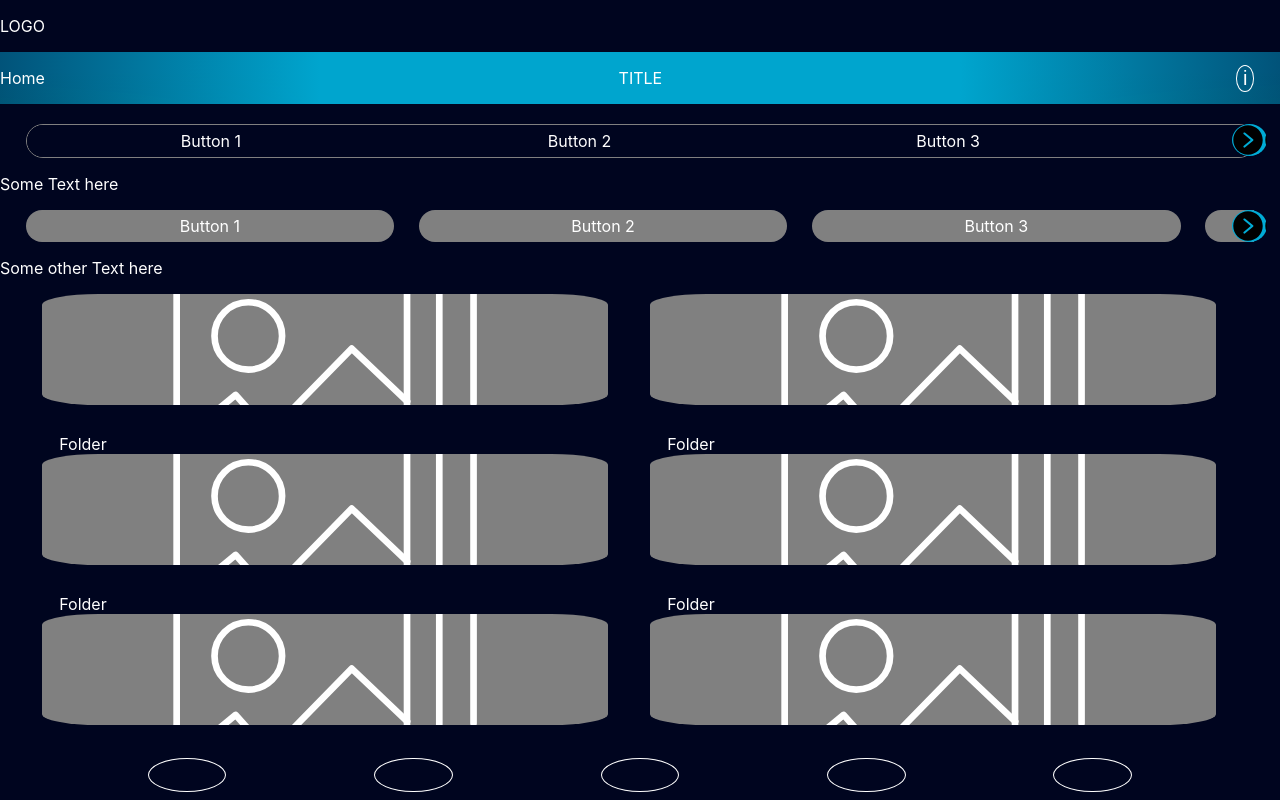
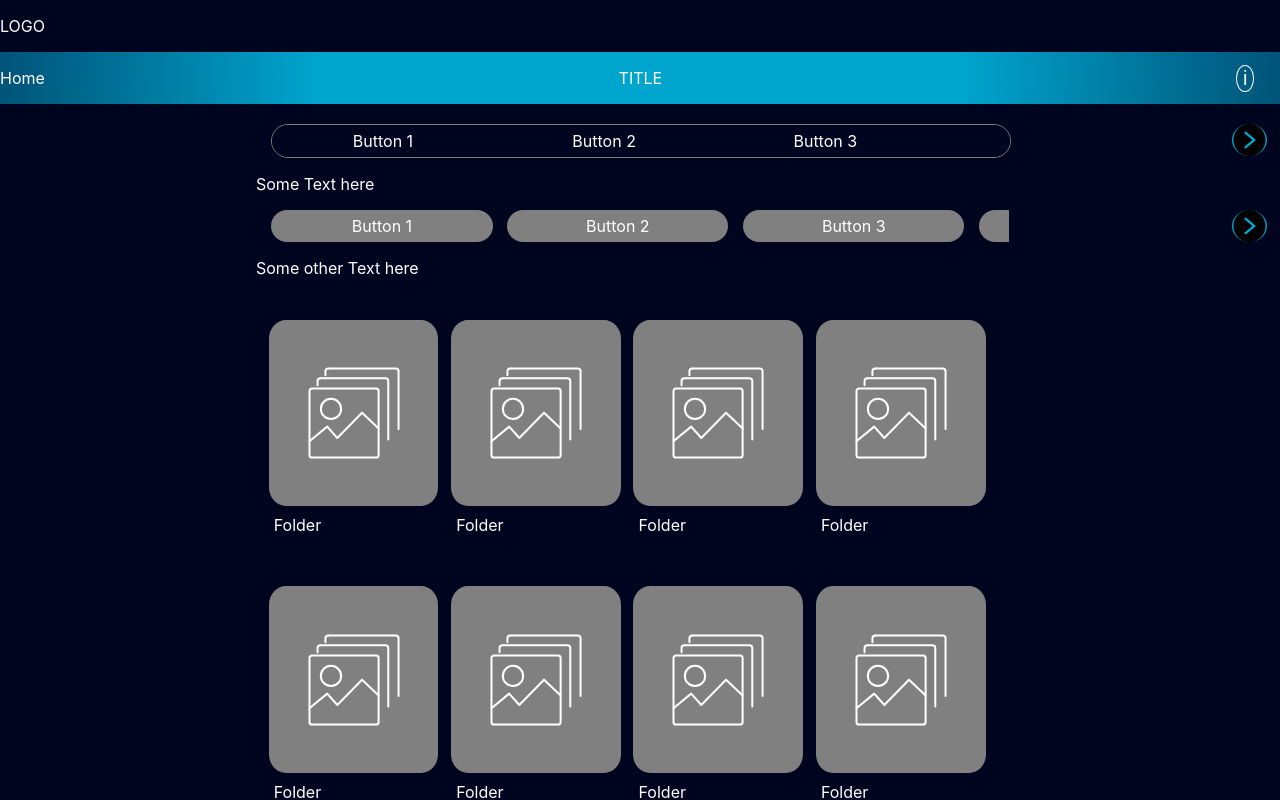
Before and after one commit to HualiangZ/css-development, a React (Create React App) app: page / in a window 1280 px wide. Shown: the top 800 px of the page. Built offline with nearby package versions, Linux system fonts and the light colour scheme.

Commit message:
added css for portrait and landscape

```diff
--- a/src/components/Page2.css
+++ b/src/components/Page2.css
@@ -8,12 +8,63 @@
     justify-content: space-between;
 }
 
-.MainContiner{
-    width: 100%;
-    flex-direction: column;
-    display: flex;
-    height: 100%;
+@media (orientation: portrait) {
+    .MainContiner{
+        width: 100%;
+        flex-direction: column;
+        display: flex;
+        height: 100%;
+    }
+
+    .Folders{
+        display:grid;
+        grid-template-columns: auto auto;
+        min-height: 100%;
+        width: 95%;
+    }
+
+    .BottomBanner{
+        background-color: #00051F;
+        height: 50px;
+        width: 100%;
+        position: sticky;
+        display: flex;
+        justify-content: space-evenly;
+        align-items: center;
+        bottom: 0;
+    }
+
+    .Circle{
+        width: 6%;
+        height:65%;
+        border-radius: 100%;
+        border: 1px solid #fff;
+    }
 }
+
+@media (orientation: landscape)  {
+    .MainContiner{
+        width: 60%;
+        flex-direction: column;
+        display: flex;
+        height: 100%;
+    }
+
+    .Folders{
+        display:grid;
+        grid-template-columns: auto auto auto auto;
+        min-height: 100%;
+        width: 95%;
+    }
+
+    .BottomBanner{
+        display: none;
+    }
+
+}
+
+
+
 
 .Banner1{
     background: #00051F;
@@ -46,6 +97,7 @@
     right: 0;
     height: 4%;
     width: 7%;
+    border-radius: 100%;
     padding-right: 1%;
     padding-bottom: 1%;
 
@@ -56,6 +108,9 @@
     width: 35px;
     min-height: 50%;
     background-image: url("../Images/ArrowRight.svg");
+    background-position: center;
+    background-size: cover;
+    background-repeat: no-repeat;
     background-color: #00ABD5;
     border:none;
 
@@ -143,12 +198,7 @@
     border: none;
 }
 
-.Folders{
-    display:grid;
-    grid-template-columns: auto auto;
-    min-height: 100%;
-    width: 95%;
-}
+
 
 .Folder{
     margin-left: 2%;
@@ -173,21 +223,3 @@
     min-width: 40%;
     justify-content: center;
 }
-
-.BottomBanner{
-    background-color: #00051F;
-    height: 50px;
-    width: 100%;
-    position: sticky;
-    display: flex;
-    justify-content: space-evenly;
-    align-items: center;
-    bottom: 0;
-}
-
-.Circle{
-    width: 6%;
-    height:65%;
-    border-radius: 100%;
-    border: 1px solid #fff;
-}
--- a/src/components/Page2.js
+++ b/src/components/Page2.js
@@ -109,8 +109,7 @@ export default function Page2() {
 
     return (
         <div className='PageContainer-Page2'>
-            <div className='MainContiner'>
-                <div className='Banner'>
+             <div className='Banner'>
                     <div className='Banner1'>
                         <p className='Logo'>LOGO</p>
                     </div>
@@ -128,6 +127,8 @@ export default function Page2() {
                         </div>
                     </div>
                 </div>
+            <div className='MainContiner'>
+
                 <br />
                 <div className='Container'>
                     {FirstToggleBtn()}
```
